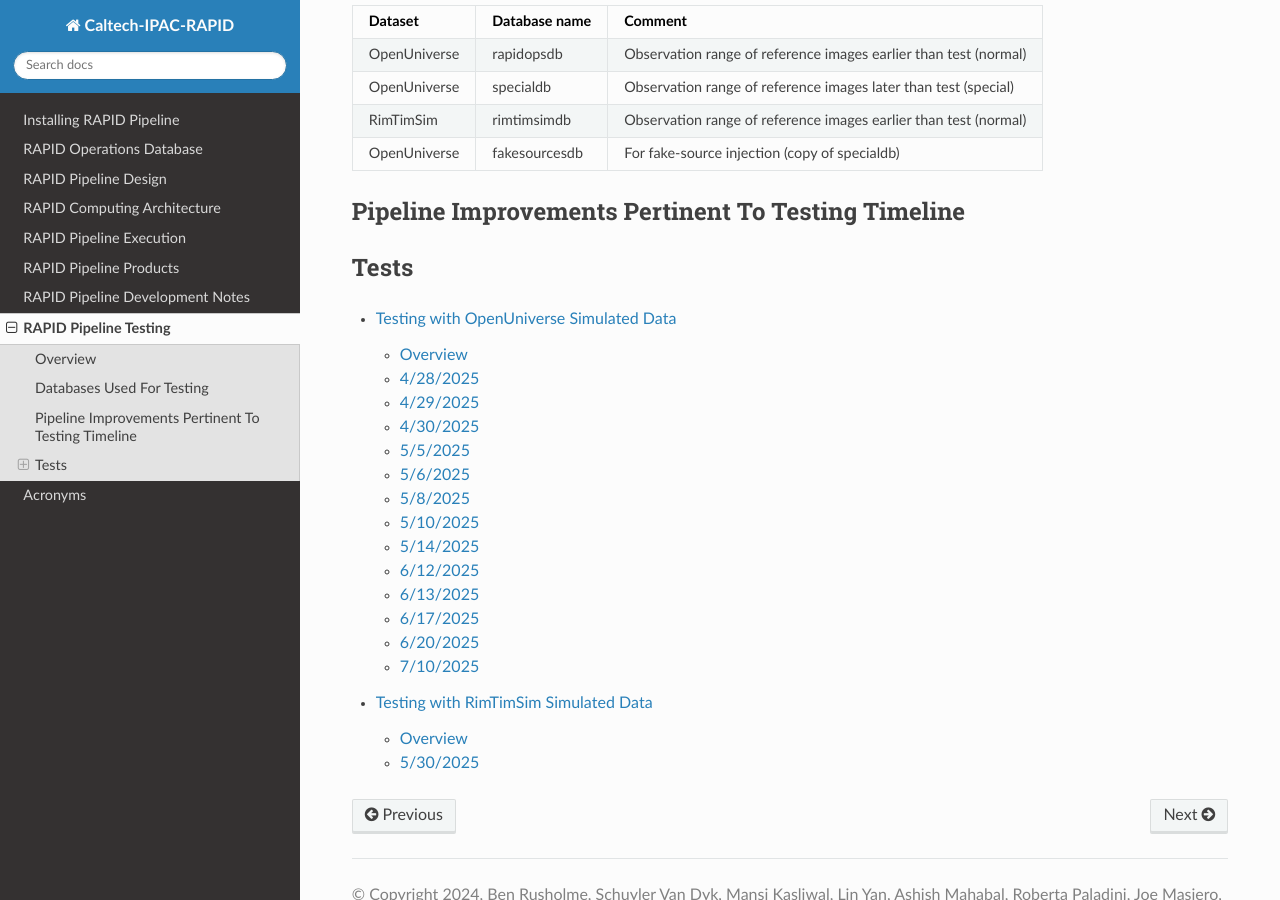
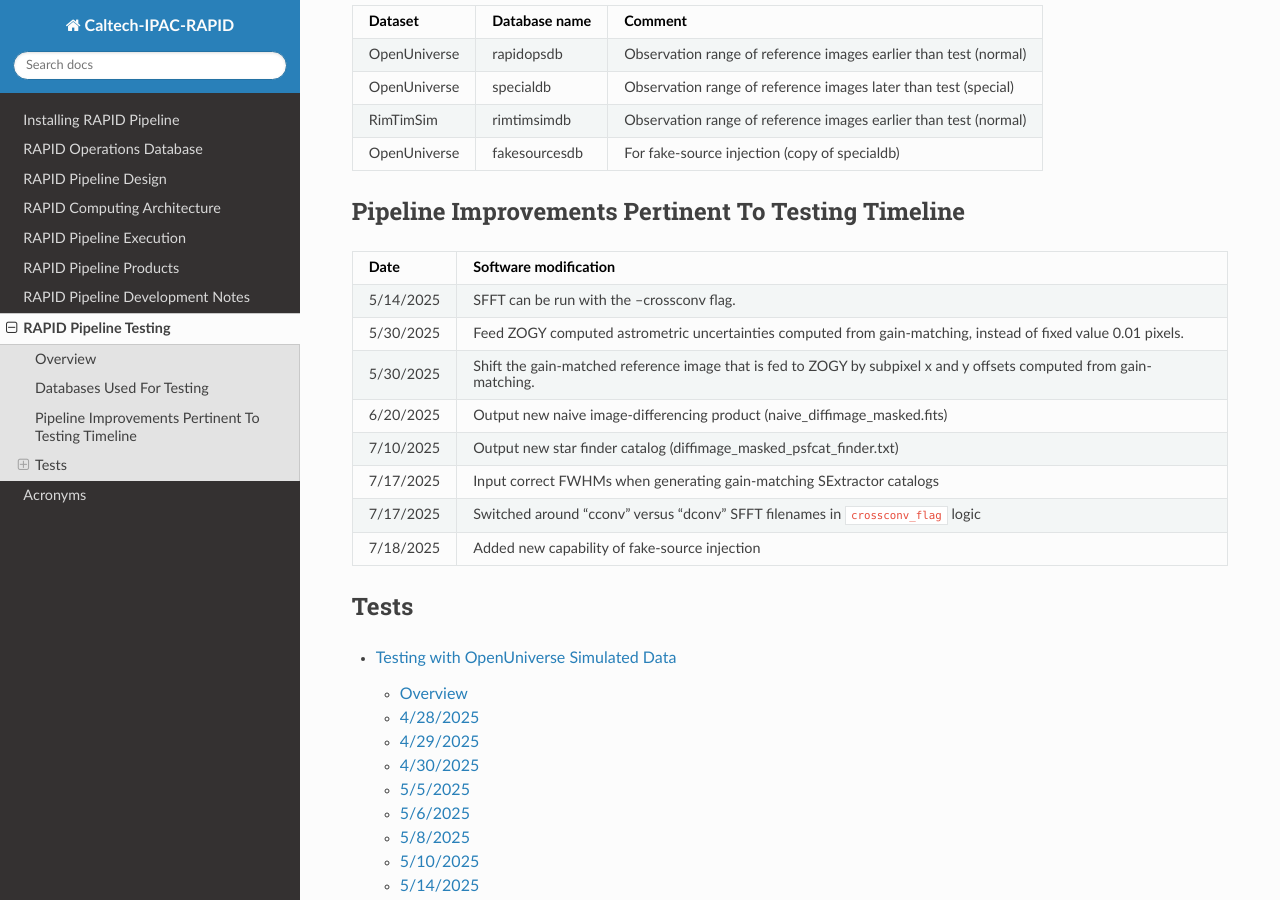
Before and after one commit to Caltech-IPAC/rapid, a Sphinx documentation site: the page built from docs/source/dev/tests.rst, in a window 1280 px wide and 900 px high, scrolled down 435 px. Built offline with Sphinx 7.4.7 and the Read the Docs theme 3.1.0, drawn with Linux system fonts in a browser that asks for light colours; formulas are drawn with MathJax 3.

Commit message:
Fixed bug.

```diff
--- a/docs/source/dev/tests.rst
+++ b/docs/source/dev/tests.rst
@@ -31,7 +31,7 @@ Pipeline Improvements Pertinent To Testing Timeline
 ===============   ========================================================================================================================
 Date              Software modification
 ===============   ========================================================================================================================
-5/14/2025       SFFT can be run with the --crossconv flag.
+5/14/2025         SFFT can be run with the --crossconv flag.
 5/30/2025         Feed ZOGY computed astrometric uncertainties computed from gain-matching, instead of fixed value 0.01 pixels.
 5/30/2025         Shift the gain-matched reference image that is fed to ZOGY by subpixel x and y offsets computed from gain-matching.
 6/20/2025         Output new naive image-differencing product (naive_diffimage_masked.fits)
```
